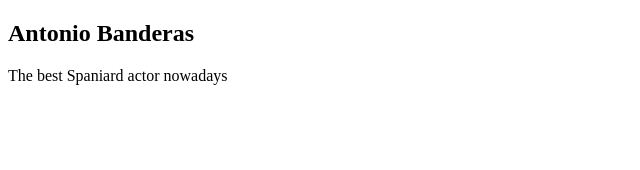
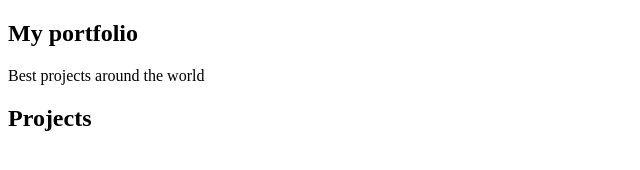
Before and after one commit to Meltrust/workingWithJavier, a plain HTML site: page index.html in a window 1280 px wide. Shown: the whole page, without its empty margins (0-640 px from the left). Drawn offline with Linux system fonts and the light colour scheme.

Commit message:
Added projects section

```diff
--- a/index.html
+++ b/index.html
@@ -8,10 +8,12 @@
 </head>
 
 <body>
-
     <section id="welcome-section" class="welcome-section">
-        <h1>Antonio Banderas</h1>
-        <p>The best Spaniard actor nowadays</p>
+        <h1>My portfolio</h1>
+        <p>Best projects around the world</p>
+    </section>
+    <section id="projects">
+        <h2 class="project-tile">Projects</h2>
     </section>
 
     <script src="https://cdn.freecodecamp.org/testable-projects-fcc/v1/bundle.js"></script>
```
